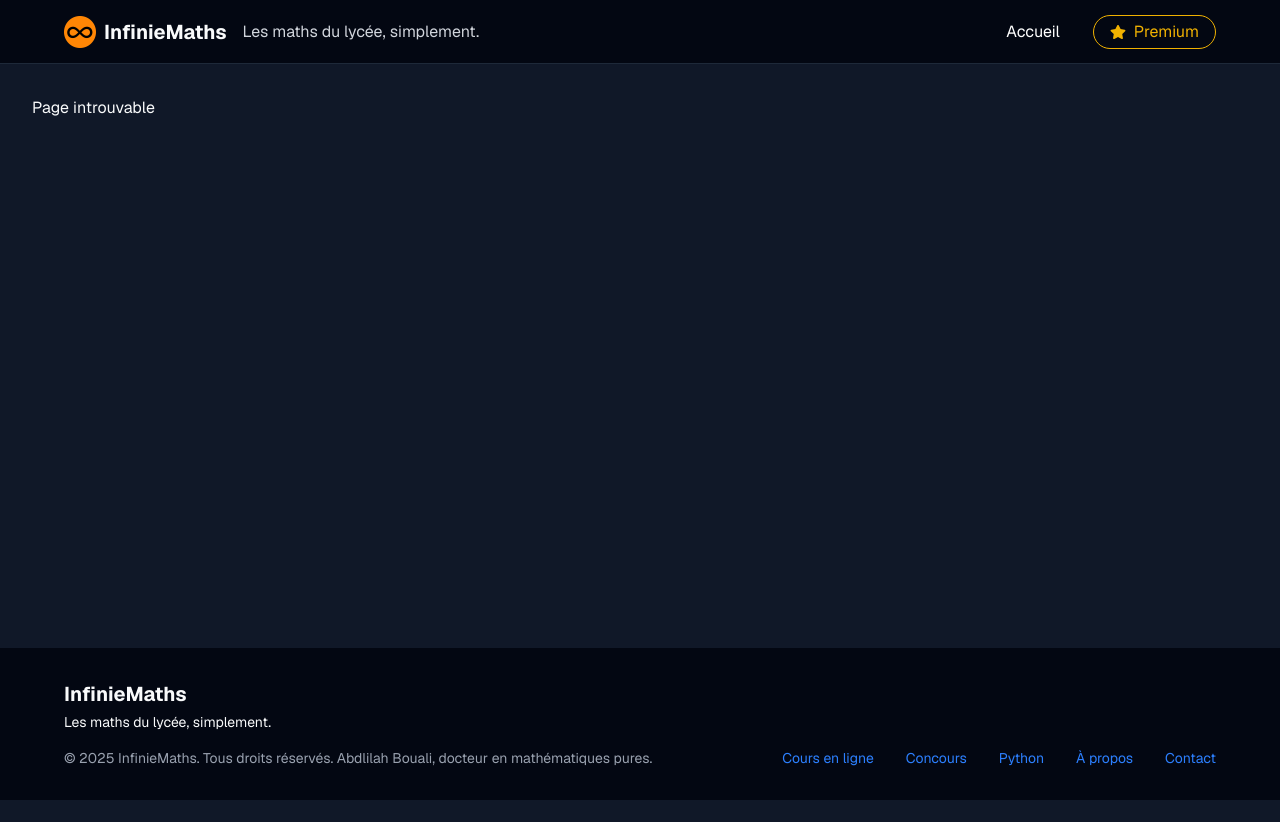
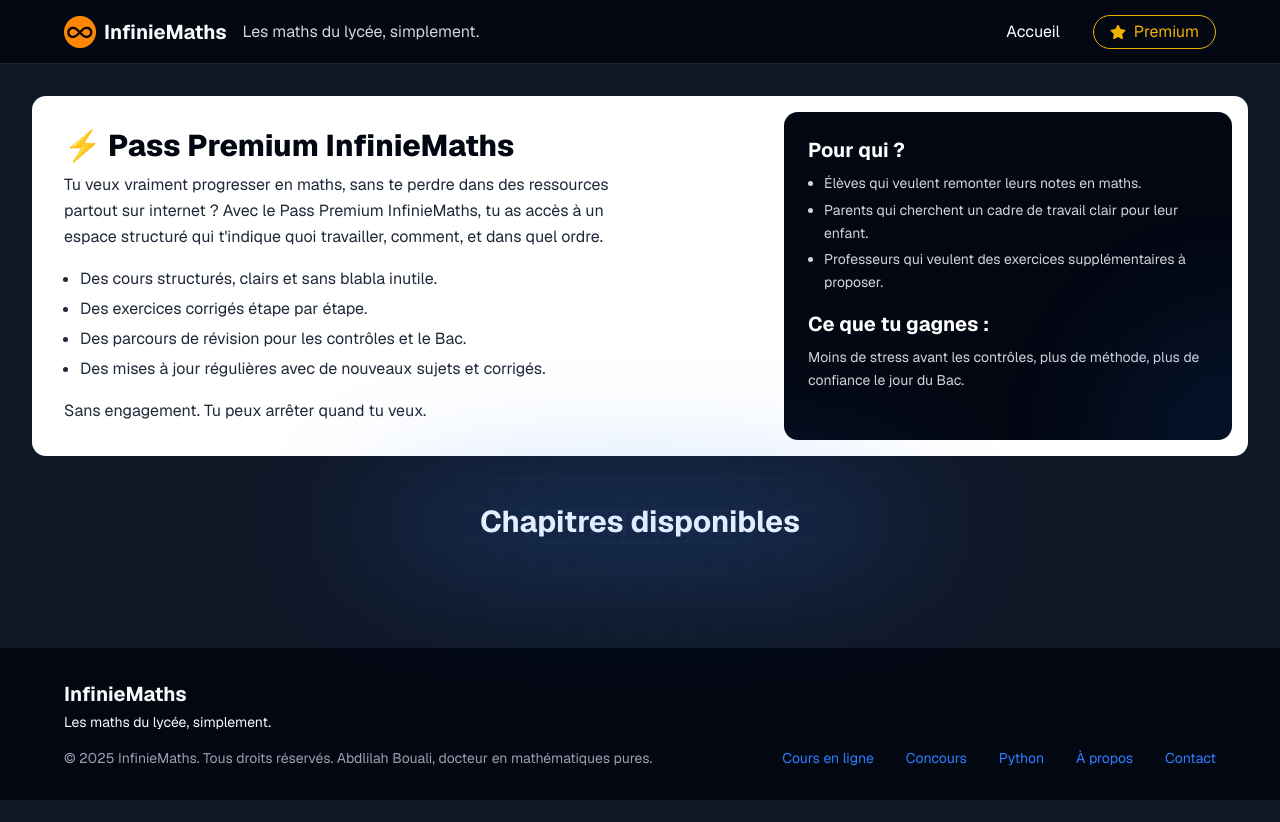
Before and after one commit to Gexary/infinie-maths, a Next.js app: page /premium in a window 1280 px wide. Before the commit the page ends 800 px from the top, so only its background shows below. Built offline with nearby package versions, Linux system fonts and the light colour scheme; no server answers; the database is empty.

Commit message:
adding premium link (not fully implemented)

```diff
--- /dev/null
+++ b/app/(Root)/(Pages)/premium/page.tsx
@@ -0,0 +1,44 @@
+"use client";
+
+import NoticeCard from "@/components/app/notice-card";
+import GridBackground from "@/components/effects/GridBackground";
+
+const HOME_PAGE_NOTICE = `
+# Pour qui ?
+--
+Élèves qui veulent remonter leurs notes en maths.
+Parents qui cherchent un cadre de travail clair pour leur enfant.
+Professeurs qui veulent des exercices supplémentaires à proposer.
+--
+# Ce que tu gagnes :
+Moins de stress avant les contrôles, plus de méthode, plus de confiance le jour du Bac.
+`;
+
+const NOTICE_DESCRIPTION = `
+Tu veux vraiment progresser en maths, sans te perdre dans des ressources partout sur internet ? Avec le Pass Premium InfinieMaths, tu as accès à un espace structuré qui t'indique quoi travailler, comment, et dans quel ordre.
+--
+Des cours structurés, clairs et sans blabla inutile.
+Des exercices corrigés étape par étape.
+Des parcours de révision pour les contrôles et le Bac.
+Des mises à jour régulières avec de nouveaux sujets et corrigés.
+--
+Sans engagement. Tu peux arrêter quand tu veux.
+`;
+
+export default function Page() {
+  return (
+    <>
+      {/* Hero Section */}
+      <NoticeCard title="⚡ Pass Premium InfinieMaths" description={NOTICE_DESCRIPTION} notice={HOME_PAGE_NOTICE} buttons={false} />
+
+      {/* Grade Levels Selection Section */}
+      <h1 className="text-center text-3xl font-bold text-white relative">
+        <div className="absolute top-1/2 left-1/2 w-xl h-16 bg-blue-500 blur-3xl rounded-[100%] opacity-40 -translate-x-1/2 -translate-y-1/2 select-none pointer-events-none" />
+        <div className="absolute top-1/2 left-1/2 -translate-x-1/2 -translate-y-1/2 select-none pointer-events-none">
+          <GridBackground width={800} height={600} cellSize={32} borderColor="rgba(255,255,255,0.05)" />
+        </div>
+        Chapitres disponibles
+      </h1>
+    </>
+  );
+}
```
